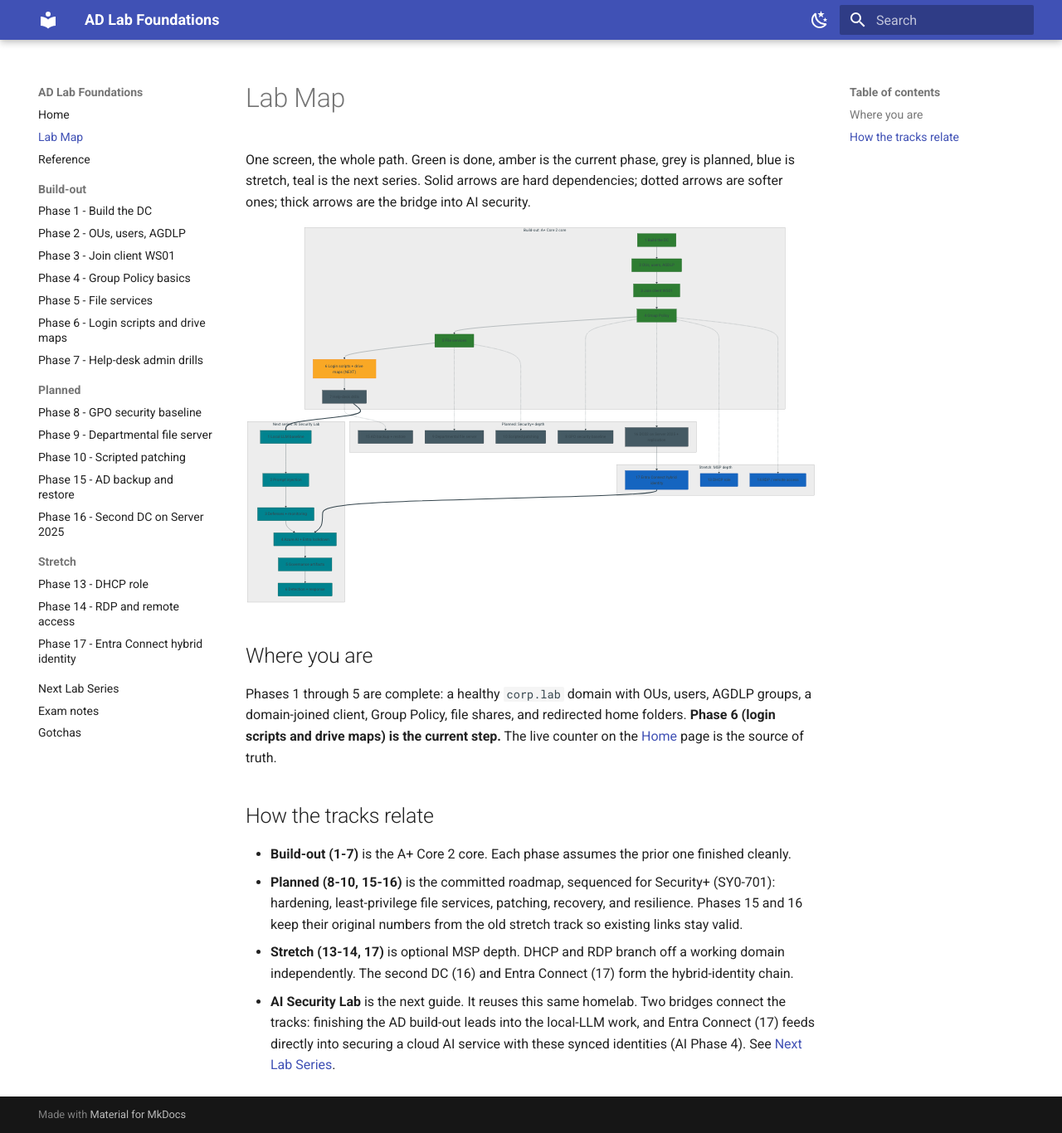
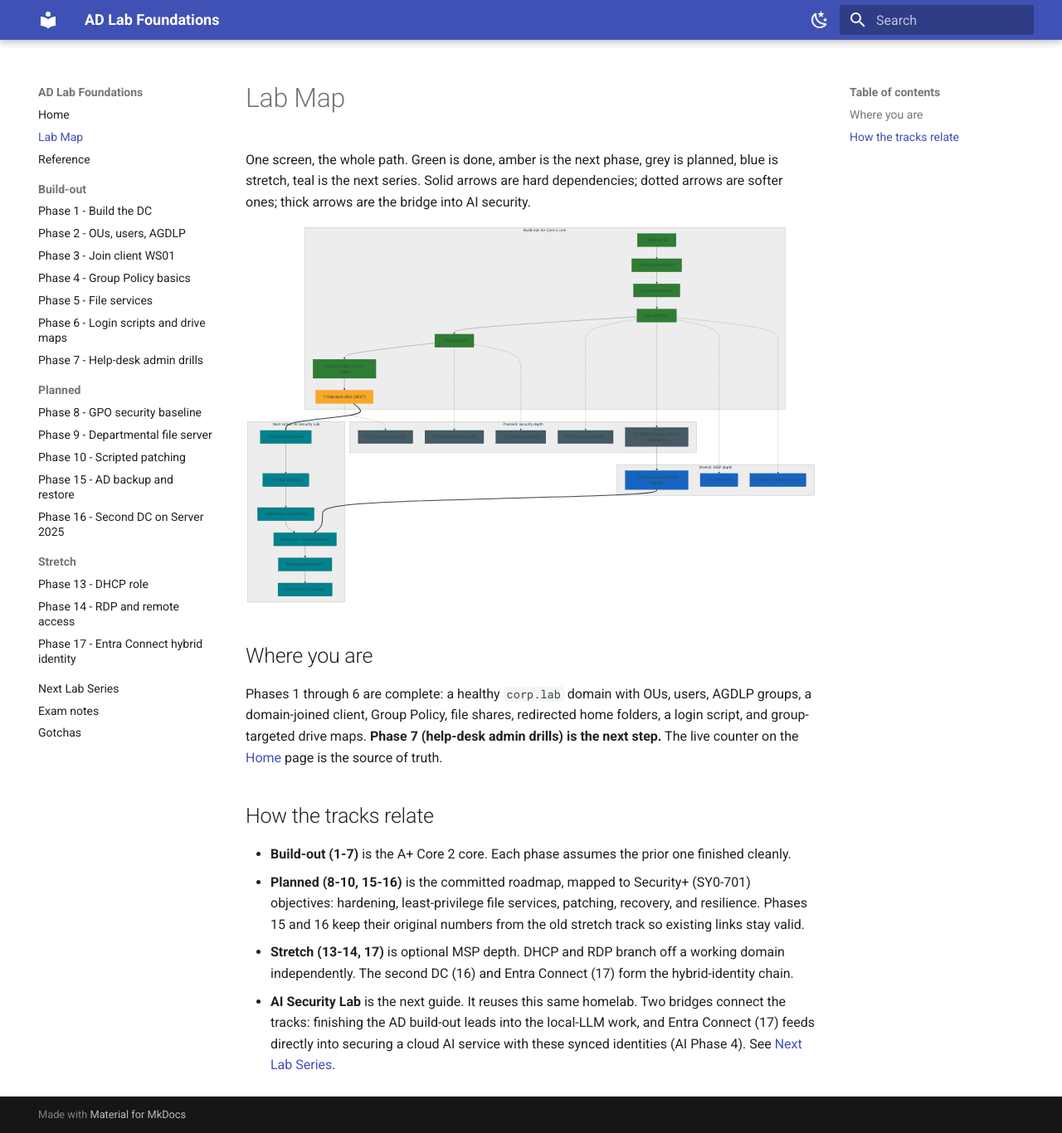
Before and after one commit to chweaver/ad-lab-guide, an MkDocs documentation site: the page built from docs/lab-map.md, in a window 1280 px wide and 1366 px high. Shown: the whole window at 83% size. Built offline with MkDocs 1.6.1 and Material for MkDocs 9.7.7, drawn with Linux system fonts in a browser that asks for light colours.

Commit message:
Phase 6 done: login scripts and drive maps verified on WS01
- Phase 6 status flips to Done (verify pass on WS01 complete), so the status feed
  reports 6 of 7 build-out phases done
- Home page table and lab map updated: phases 1 through 6 complete, phase 7
  (help-desk admin drills) is the next step
- Planned phases no longer say Security+ is the current target; the SY0-701
  objective mappings stay as reference

````diff
--- a/docs/lab-map.md
+++ b/docs/lab-map.md
@@ -1,6 +1,6 @@
 # Lab Map
 
-One screen, the whole path. Green is done, amber is the current phase, grey is planned, blue is stretch, teal is the next series. Solid arrows are hard dependencies; dotted arrows are softer ones; thick arrows are the bridge into AI security.
+One screen, the whole path. Green is done, amber is the next phase, grey is planned, blue is stretch, teal is the next series. Solid arrows are hard dependencies; dotted arrows are softer ones; thick arrows are the bridge into AI security.
 
 ```mermaid
 flowchart TD
@@ -16,11 +16,11 @@ flowchart TD
         P2 --> P3["3 Join client WS01"]
         P3 --> P4["4 Group Policy"]
         P4 --> P5["5 File services"]
-        P5 --> P6["6 Login scripts + drive maps (NEXT)"]
-        P6 --> P7["7 Help-desk drills"]
+        P5 --> P6["6 Login scripts + drive maps"]
+        P6 --> P7["7 Help-desk drills (NEXT)"]
     end
 
-    subgraph PLANNED["Planned: Security+ depth"]
+    subgraph PLANNED["Planned: security depth"]
         direction TB
         P8["8 GPO security baseline"]
         P9["9 Departmental file server"]
@@ -56,20 +56,20 @@ flowchart TD
     P7 ==> A1
     P17 ==> A4
 
-    class P1,P2,P3,P4,P5 done
-    class P6 next
-    class P7,P8,P9,P10,P15,P16 planned
+    class P1,P2,P3,P4,P5,P6 done
+    class P7 next
+    class P8,P9,P10,P15,P16 planned
     class P13,P14,P17 stretch
     class A1,A2,A3,A4,A5,A6 ai
 ```
 
 ## Where you are
 
-Phases 1 through 5 are complete: a healthy `corp.lab` domain with OUs, users, AGDLP groups, a domain-joined client, Group Policy, file shares, and redirected home folders. **Phase 6 (login scripts and drive maps) is the current step.** The live counter on the [Home](index.md) page is the source of truth.
+Phases 1 through 6 are complete: a healthy `corp.lab` domain with OUs, users, AGDLP groups, a domain-joined client, Group Policy, file shares, redirected home folders, a login script, and group-targeted drive maps. **Phase 7 (help-desk admin drills) is the next step.** The live counter on the [Home](index.md) page is the source of truth.
 
 ## How the tracks relate
 
 - **Build-out (1-7)** is the A+ Core 2 core. Each phase assumes the prior one finished cleanly.
-- **Planned (8-10, 15-16)** is the committed roadmap, sequenced for Security+ (SY0-701): hardening, least-privilege file services, patching, recovery, and resilience. Phases 15 and 16 keep their original numbers from the old stretch track so existing links stay valid.
+- **Planned (8-10, 15-16)** is the committed roadmap, mapped to Security+ (SY0-701) objectives: hardening, least-privilege file services, patching, recovery, and resilience. Phases 15 and 16 keep their original numbers from the old stretch track so existing links stay valid.
 - **Stretch (13-14, 17)** is optional MSP depth. DHCP and RDP branch off a working domain independently. The second DC (16) and Entra Connect (17) form the hybrid-identity chain.
 - **AI Security Lab** is the next guide. It reuses this same homelab. Two bridges connect the tracks: finishing the AD build-out leads into the local-LLM work, and Entra Connect (17) feeds directly into securing a cloud AI service with these synced identities (AI Phase 4). See [Next Lab Series](next-lab-series.md).
````
Also changed, not shown: docs/build-out/phase-06-logon-scripts.md (+1 -1 lines), docs/index.md (+2 -2 lines), docs/planned/phase-08-gpo-baseline.md (+1 -1 lines), docs/planned/phase-15-backup.md (+1 -1 lines), docs/planned/phase-16-second-dc.md (+1 -1 lines).
